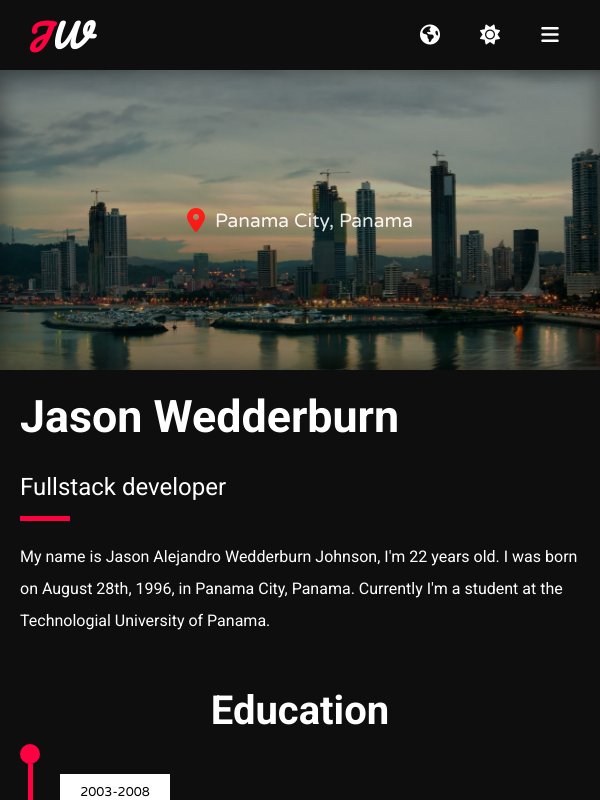
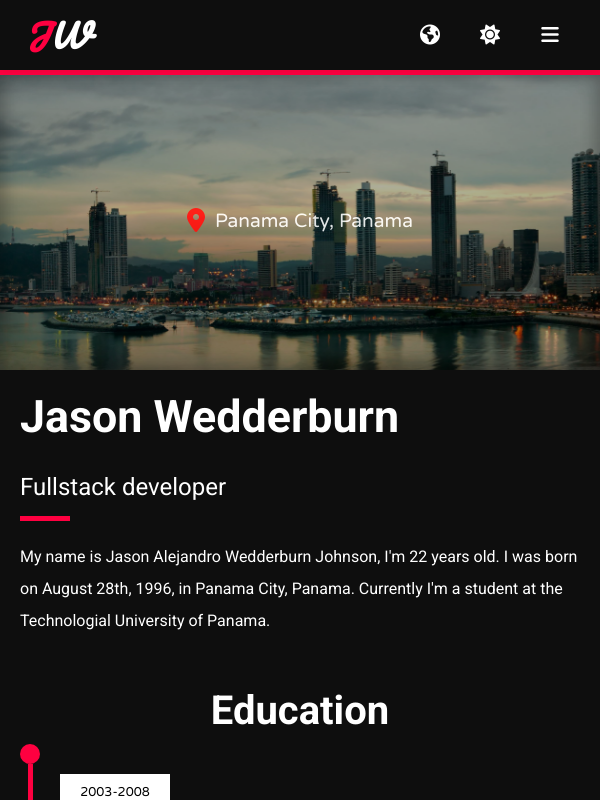
Before and after one commit to jasonwj96/portfolio, a React (Create React App) app: page / in a window 600 px wide. Built offline with nearby package versions, Linux system fonts and the light colour scheme.

Commit message:
Navbar is responsive, added scroll progress

```diff
--- a/src/components/navbar.jsx
+++ b/src/components/navbar.jsx
@@ -78,6 +78,7 @@ const Navbar = () => {
           </button>
         </div>
       </div>
+      <div id="scroll-progress" />
       <div id="navbar-overlay">
         <div className="overlay-bar" />
         <div className="overlay-bar reverse" />
--- a/src/components/navbar.scss
+++ b/src/components/navbar.scss
@@ -184,6 +184,12 @@
     }
   }
 
+  #scroll-progress {
+    width: 100%;
+    height: 5px;
+    background-color: $accent;
+  }
+
   #navbar-overlay {
     position: absolute;
     top: 0;
@@ -308,8 +314,35 @@
   }
 }
 
-@media only screen and (min-width: 600px) {
+@media only screen and (max-width: 600px) {
   #navbar-container {
-    width: 100vw;
+    #navbar-overlay {
+      .overlay-bar:nth-child(1),
+      .overlay-bar:nth-child(3) {
+        display: none;
+      }
+
+      #overlay-info {
+        justify-content: flex-start;
+        flex-flow: column;
+        width: 100%;
+        margin: 0;
+        padding: 0;
+
+        #overlay-linkset {
+          width: 100%;
+          height: fit-content;
+          margin: 0;
+          padding: 20px 10px 10px 30px;
+        }
+
+        #overlay-contact {
+          width: 100%;
+          height: fit-content;
+          margin: 0;
+          padding: 20px 20px 10px 30px;
+        }
+      }
+    }
   }
 }
```
